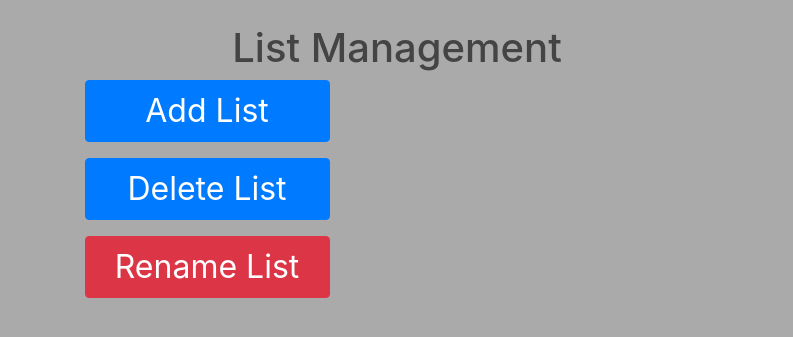
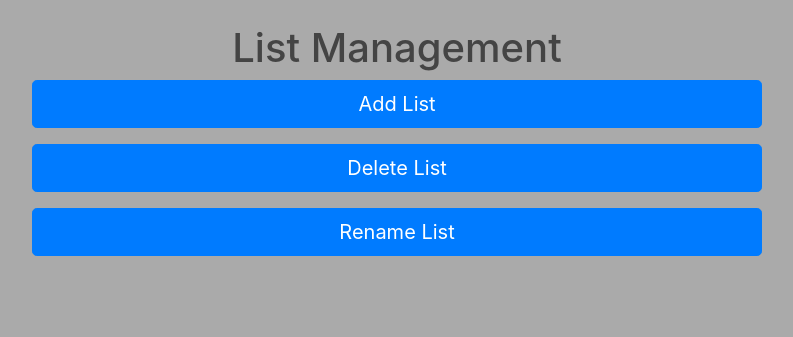
Before and after one commit to treyhamilton/CSC-450-App-Flask, a Flask app: page /listManagement in a window 1280 px wide. Shown: the part 56-393 px from the top of the page, without its empty margins (53-846 px from the left). Run offline with Flask 2, Linux system fonts and the light colour scheme; a user stored in the database is signed in; some libraries are stand-ins or nearby versions.

Commit message:
cosmetic change to list Management

```diff
--- a/GroceryTracking/templates/ListContents.html
+++ b/GroceryTracking/templates/ListContents.html
@@ -6,8 +6,8 @@
             List's Contents
         </h1>
         <div class="btn-group" role="group" aria-label="Basic example">
-            <a class="btn btn-primary btn-sm" type="button" href="{{ url_for('deleteItem', itemName=contents[0].name, listId=contents[0].list_id) }}" methods=["POST"]>Scan Add</a>
-            <a class="btn btn-success btn-sm" type="button" href="{{ url_for('AddOneItem', itemName=contents[0].name, listId=contents[0].list_id) }}" methods=["POST"]>Scan Delete</a>
+            <a class="btn btn-primary btn-sm" type="button" href="{{ url_for('mainMenuRoute') }}" methods=["POST","GET"]>Scan Add</a>
+            <a class="btn btn-success btn-sm" type="button" href="{{ url_for('mainMenuRoute')}}" methods=["POST","GET"]>Scan Delete</a>
         </div>
         <span class="d-block p-3 bg-dark text-white"></span>
         {% for item in contents %}
--- a/GroceryTracking/templates/listManagement.html
+++ b/GroceryTracking/templates/listManagement.html
@@ -4,21 +4,15 @@
     <div class="text-center">
         <h1>List Management</h1>
 
-        <div class="row">
-            <div class="col-6 form-group">
-                <a class="btn btn-primary" type="button" href="{{ url_for('addList') }}" style="width:70%"><font size="6">Add List</font></a>
-            </div>
-        </div>
-        <div class="row">
-            <div class="col-6 form-group">
-                <a class="btn btn-primary" type="button" href="{{ url_for('deleteList') }}" style="width:70%"><font size="6">Delete List</font></a>
-            </div>
-        </div>
-        <div class="row">
-            <div class="col-6 form-group">
-                <a class="btn btn-danger" type="button" href="{{ url_for('renameList') }}" style="width:70%"><font size="6">Rename List</font></a>
-            </div>
-        </div>
+         <div class="form-group">
+             <a class="btn btn-primary btn-block btn-lg" type="button" href="{{ url_for('addList') }}">Add List</a>
+         </div>
+         <div class="form-group">
+             <a class="btn btn-primary btn-block btn-lg" type="button" href="{{ url_for('deleteList') }}">Delete List</a>
+         </div>
+         <div class="form-group">
+             <a class="btn btn-primary btn-block btn-lg" type="button" href="{{ url_for('renameList') }}">Rename List</a>
+         </div>
     </div>
 
 
```
